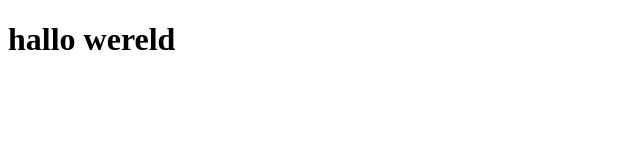
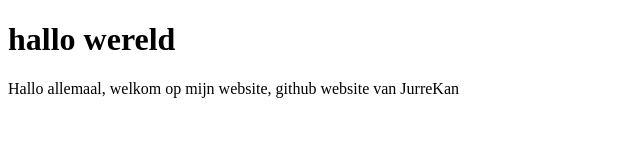
Before and after one commit to JurreKan/JurreKan.Github.IO, a plain HTML site: page index.html in a window 1280 px wide. Shown: the whole page, without its empty margins (0-640 px from the left). Drawn offline with Linux system fonts and the light colour scheme.

Commit message:
verandering.html 2

```diff
--- a/index.html
+++ b/index.html
@@ -5,4 +5,5 @@
 
 <body>
 <h1>hallo wereld </h1>
+<p> Hallo allemaal, welkom op mijn website, github website van JurreKan </p>
 </body>
```
